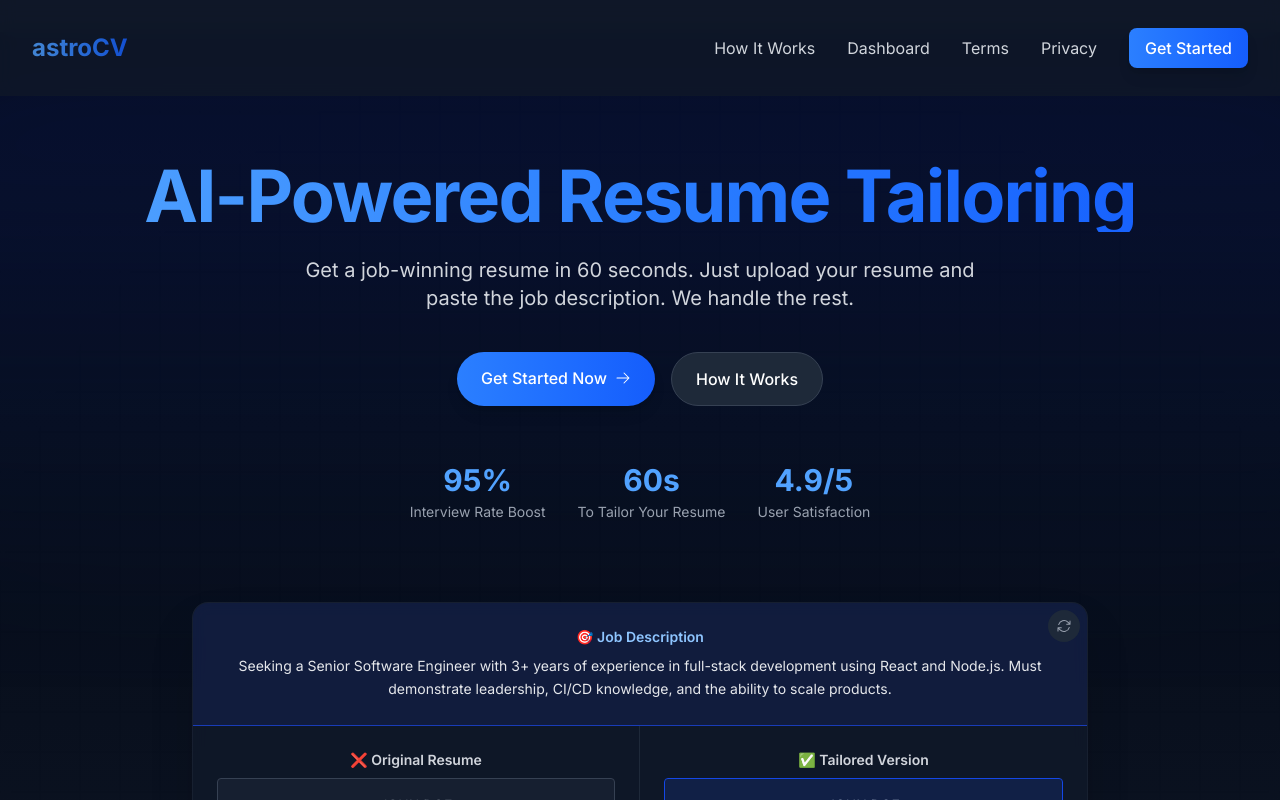
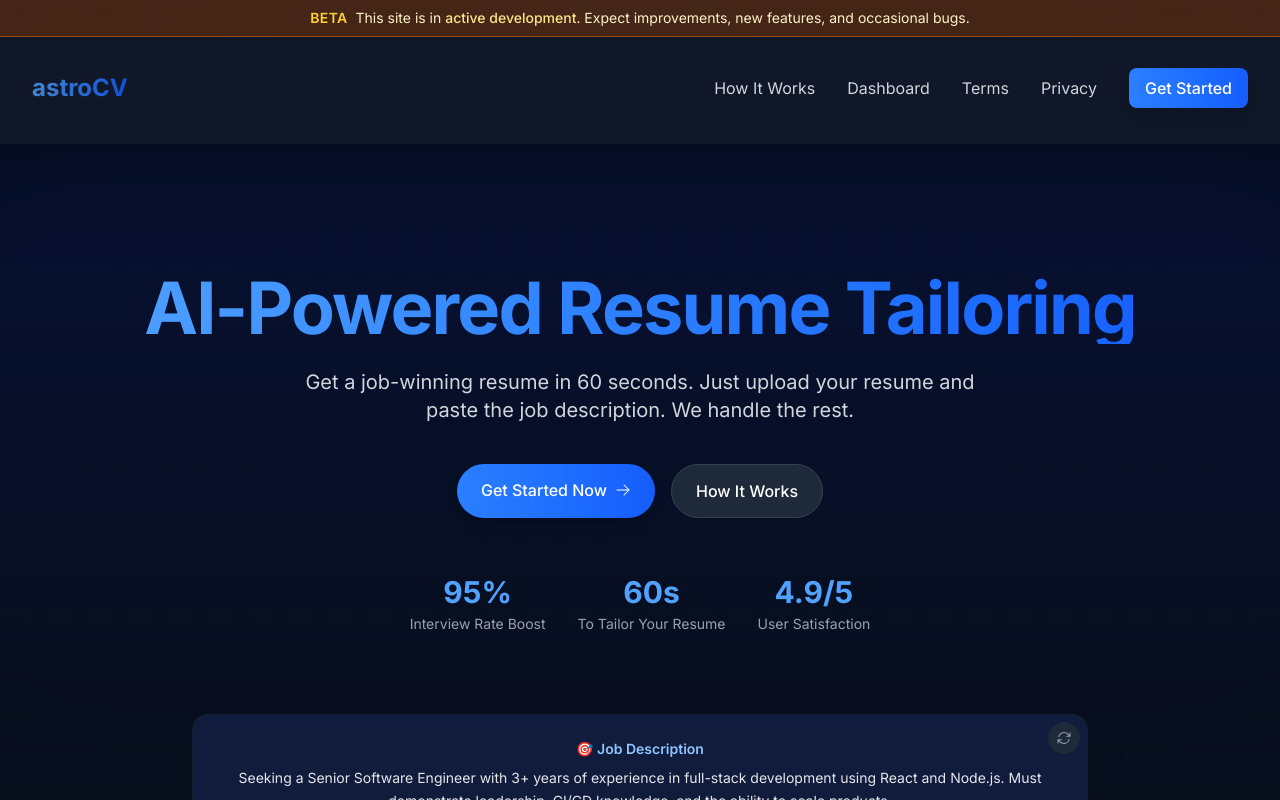
Before and after one commit to Realche3/AstroCV, a Next.js app: page / in a window 1280 px wide. Shown: the top 800 px of the page. Built offline with nearby package versions, Linux system fonts and the light colour scheme.

Commit message:
added beta banner and analytics

```diff
--- a/package.json
+++ b/package.json
@@ -17,6 +17,7 @@
     "@react-pdf/renderer": "^4.3.0",
     "@stripe/react-stripe-js": "^3.7.0",
     "@stripe/stripe-js": "^7.8.0",
+    "@vercel/analytics": "^1.5.0",
     "axios": "^1.10.0",
     "class-variance-authority": "^0.7.1",
     "clsx": "^2.1.1",
--- a/src/app/layout.tsx
+++ b/src/app/layout.tsx
@@ -4,6 +4,8 @@ import './globals.css';
 import NavBar from '@/components/NavBar';
 import Footer from '@/components/Footer';
 import EntitlementGate from '@/components/EntitlementGate';
+import { Analytics } from '@vercel/analytics/next';
+import BetaBanner from '@/components/BetaBanner';
 const inter = Inter({ subsets: ['latin'] });
 
 export const metadata: Metadata = {
@@ -19,10 +21,14 @@ export default function RootLayout({
   return (
     <html lang="en" className="dark">
       <body className={`${inter.className} bg-gray-900 text-gray-100 min-h-screen`}>
+        <BetaBanner />
         <NavBar />
+        {/* Spacer to account for fixed banner + navbar */}
+        <div className="h-32 md:h-28" />
         <EntitlementGate/>
         <main className="pt-8 pb-16">{children}</main>
         <Footer/>
+        <Analytics />
       </body>
     </html>
   );
--- /dev/null
+++ b/src/components/BetaBanner.tsx
@@ -0,0 +1,15 @@
+export default function BetaBanner() {
+  return (
+    <div className="fixed top-0 left-0 right-0 z-[60] w-full border-b border-amber-600/50 bg-gradient-to-r from-amber-900/50 via-amber-800/40 to-amber-900/50 backdrop-blur-sm">
+      <div className="mx-auto max-w-6xl px-4 py-2 flex flex-col sm:flex-row items-center justify-center gap-2 text-amber-100 text-sm">
+        <span className="font-semibold uppercase tracking-wide text-amber-300">
+          Beta
+        </span>
+        <span className="text-center sm:text-left">
+          This site is in <span className="font-medium text-amber-200">active development</span>.
+          Expect improvements, new features, and occasional bugs.
+        </span>
+      </div>
+    </div>
+  );
+}
--- a/src/components/NavBar.tsx
+++ b/src/components/NavBar.tsx
@@ -23,7 +23,7 @@ export default function NavBar() {
   ];
 
   return (
-    <header className={`fixed w-full z-50 transition-all duration-300 ${scrolled ? 'bg-gray-900/95 backdrop-blur-md py-2 shadow-xl' : 'bg-gray-900/80 backdrop-blur-sm py-4'}`}>
+    <header className={`fixed top-12 md:top-10 w-full z-50 transition-all duration-300 ${scrolled ? 'bg-gray-900/95 backdrop-blur-md py-2 shadow-xl' : 'bg-gray-900/80 backdrop-blur-sm py-4'}`}>
       <div className="max-w-7xl mx-auto px-4 sm:px-6 lg:px-8">
         <div className="flex items-center justify-between h-16">
           {/* Logo */}
```
Also changed, not shown: 1 other file (tests, documents, lock files or other folders).
